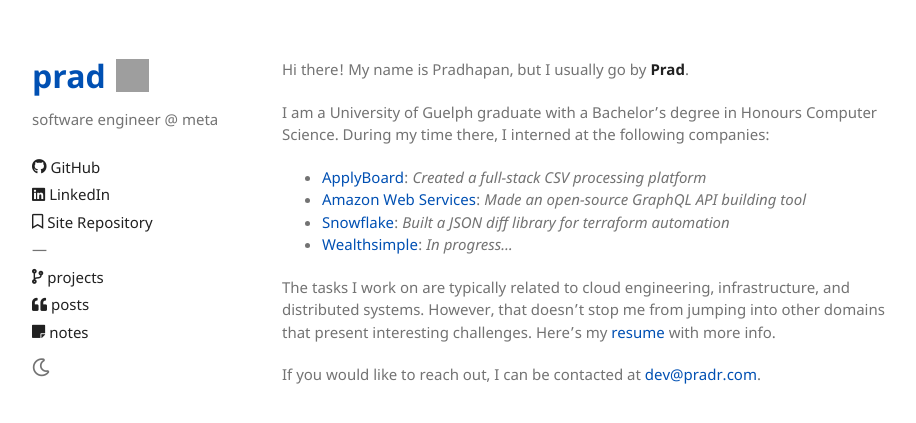
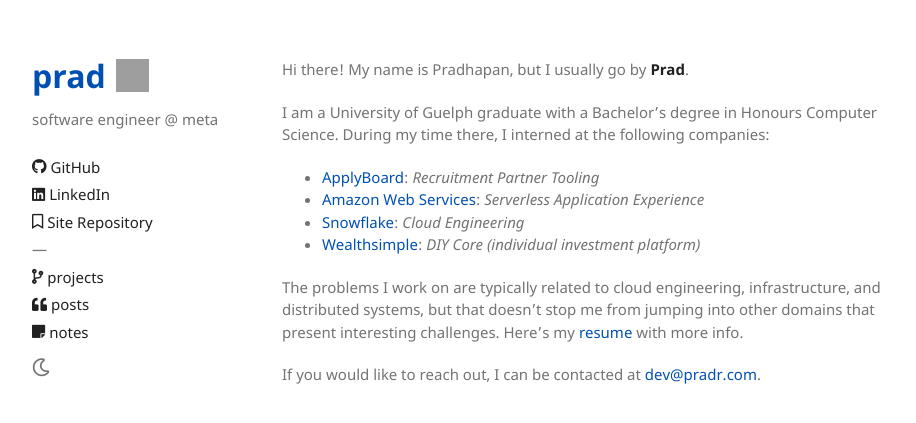
Before and after one commit to pradhapanr/prad-site, a Jekyll site: the page built from index.md, in a window 1280 px wide. Shown: the top 423 px of the page, without its empty margins (153-1069 px from the left). Built offline with Jekyll 4.4.1, drawn with Linux system fonts in a browser that asks for light colours; grey boxes are pictures that could not be loaded.

Commit message:
update bio

```diff
--- a/index.md
+++ b/index.md
@@ -7,27 +7,12 @@
 I am a University of Guelph graduate with a Bachelor's degree in Honours Computer Science. During my time there, I
 interned at the following companies:
 
-  - [ApplyBoard](https://www.applyboard.com/): *Created a full-stack CSV processing platform*
-  - [Amazon Web Services](https://aws.amazon.com/): *Made an open-source GraphQL API building tool*
-  - [Snowflake](https://www.snowflake.com/en/): *Built a JSON diff library for terraform automation*
-  - [Wealthsimple](https://wealthsimple.com): *In progress...*
+  - [ApplyBoard](https://www.applyboard.com/): *Recruitment Partner Tooling*
+  - [Amazon Web Services](https://aws.amazon.com/): *Serverless Application Experience*
+  - [Snowflake](https://www.snowflake.com/en/): *Cloud Engineering*
+  - [Wealthsimple](https://wealthsimple.com): *DIY Core (individual investment platform)*
 
-The tasks I work on are typically related to cloud engineering, infrastructure, and distributed systems. However, that doesn't
+The problems I work on are typically related to cloud engineering, infrastructure, and distributed systems, but that doesn't
 stop me from jumping into other domains that present interesting challenges. Here's my [resume](/assets/pdf/resume.pdf) with more info.
 
 If you would like to reach out, I can be contacted at [dev@pradr.com](mailto:dev@pradr.com).
-
-
-
-<!-- I am a CS + Math undergraduate at the University of Western Ontario.
-
-In the past, I've done research in machine learning and its applications to neuroscience at [The Brain and Mind Institute](https://www.uwo.ca/bmi/): specifically in the topics of approximative inference, hidden Markov models, and unsupervised Bayesian learning.
-
-I've also interned as a software engineer at [Snowflake](https://www.snowflake.com/en/) and [Apple](https://www.apple.com).
-
-Currently, I am conducting research under the Department of Mathematics in quantum information theory, and in particular quantum error-correcting codes.
-
-I also occasionally write about interesting topics and problems I've come across.
-Check them out [here](/posts)!
-
-See [/notes](/notes) for my class notes and [/projects](/projects) for projects I've made and worked on! -->
```
